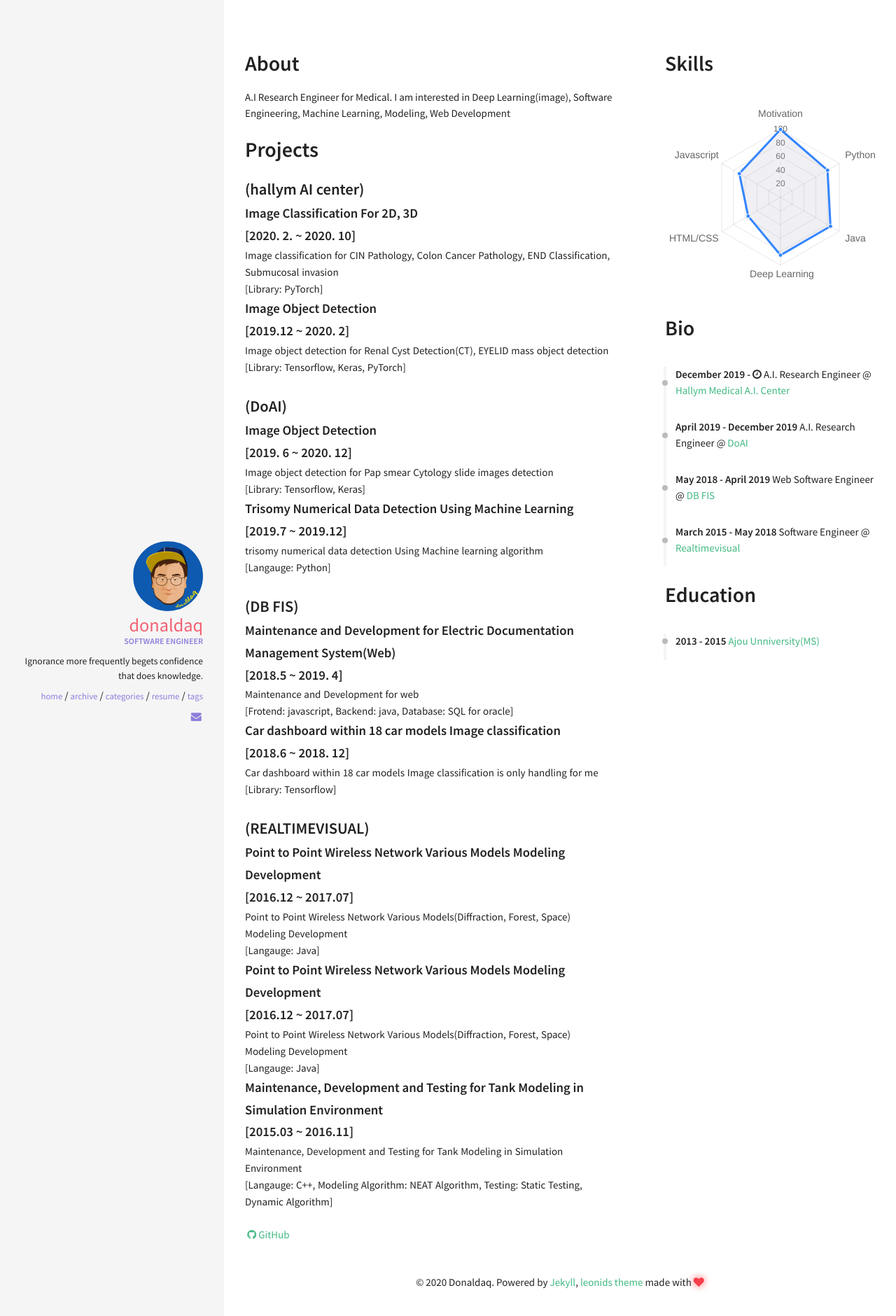
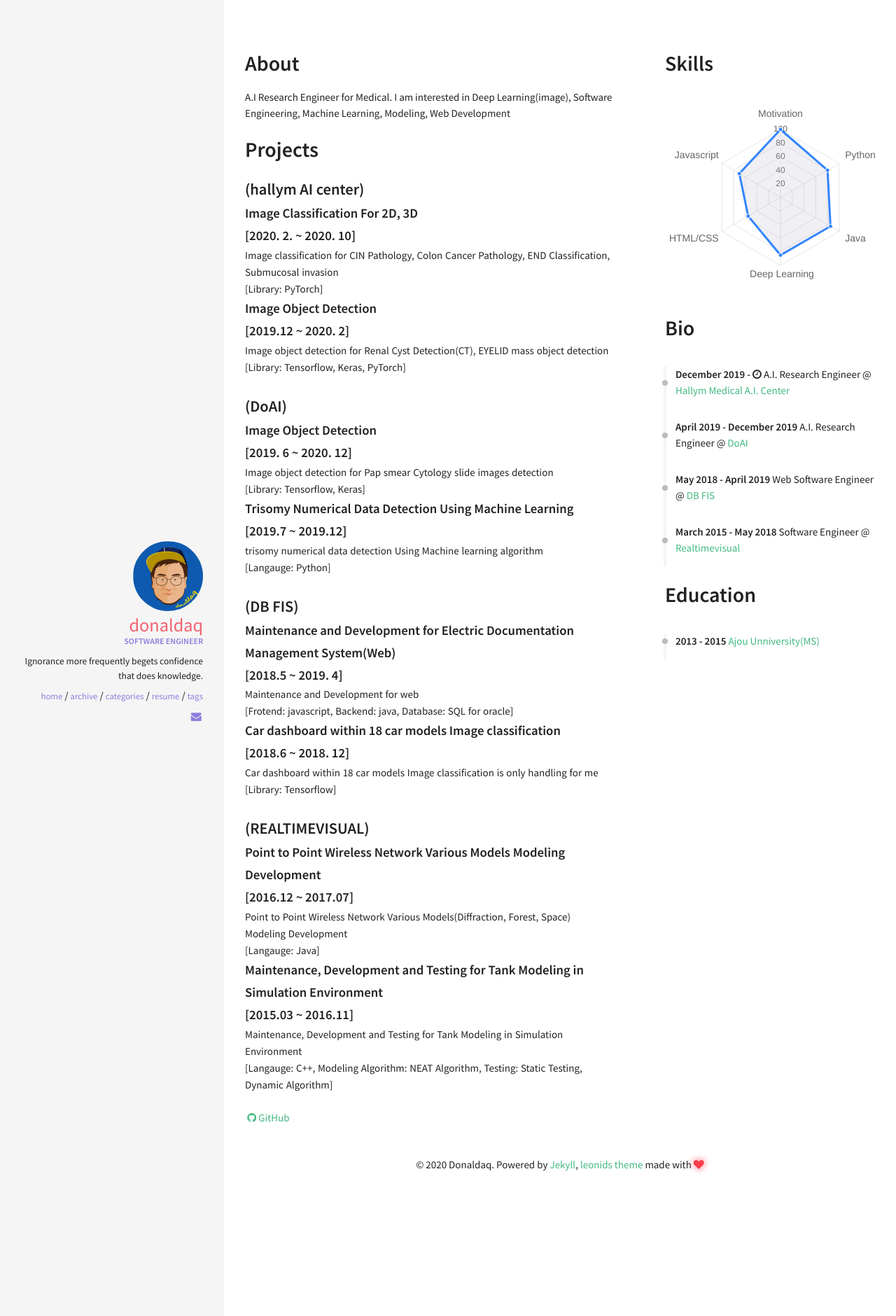
Before and after one commit to donaldaq/donaldaq.github.io, a Jekyll site: the page built from resume.html, in a window 1280 px wide. Shown: the top 1880 px of the page at 70% size. Built offline with Jekyll 4.4.1, drawn with Linux system fonts in a browser that asks for light colours; nearby versions of some CDN libraries.

Commit message:
Update projects.yml

```diff
--- a/_data/index/projects.yml
+++ b/_data/index/projects.yml
@@ -23,9 +23,6 @@
   content: Point to Point Wireless Network Various Models Modeling Development <br> [2016.12 ~ 2017.07]
   descr: "Point to Point Wireless Network Various Models(Diffraction, Forest, Space) Modeling Development <br> [Langauge: Java]"
 
-- content: Point to Point Wireless Network Various Models Modeling Development <br> [2016.12 ~ 2017.07]
-  descr: "Point to Point Wireless Network Various Models(Diffraction, Forest, Space) Modeling Development <br> [Langauge: Java]"
-
 - content: Maintenance, Development and Testing for Tank Modeling in Simulation Environment <br> [2015.03 ~ 2016.11]
   descr: "Maintenance, Development and Testing for Tank Modeling in Simulation Environment <br> [Langauge: C++, Modeling Algorithm: NEAT Algorithm, Testing: Static Testing, Dynamic Algorithm] <br><br>"
 
```
